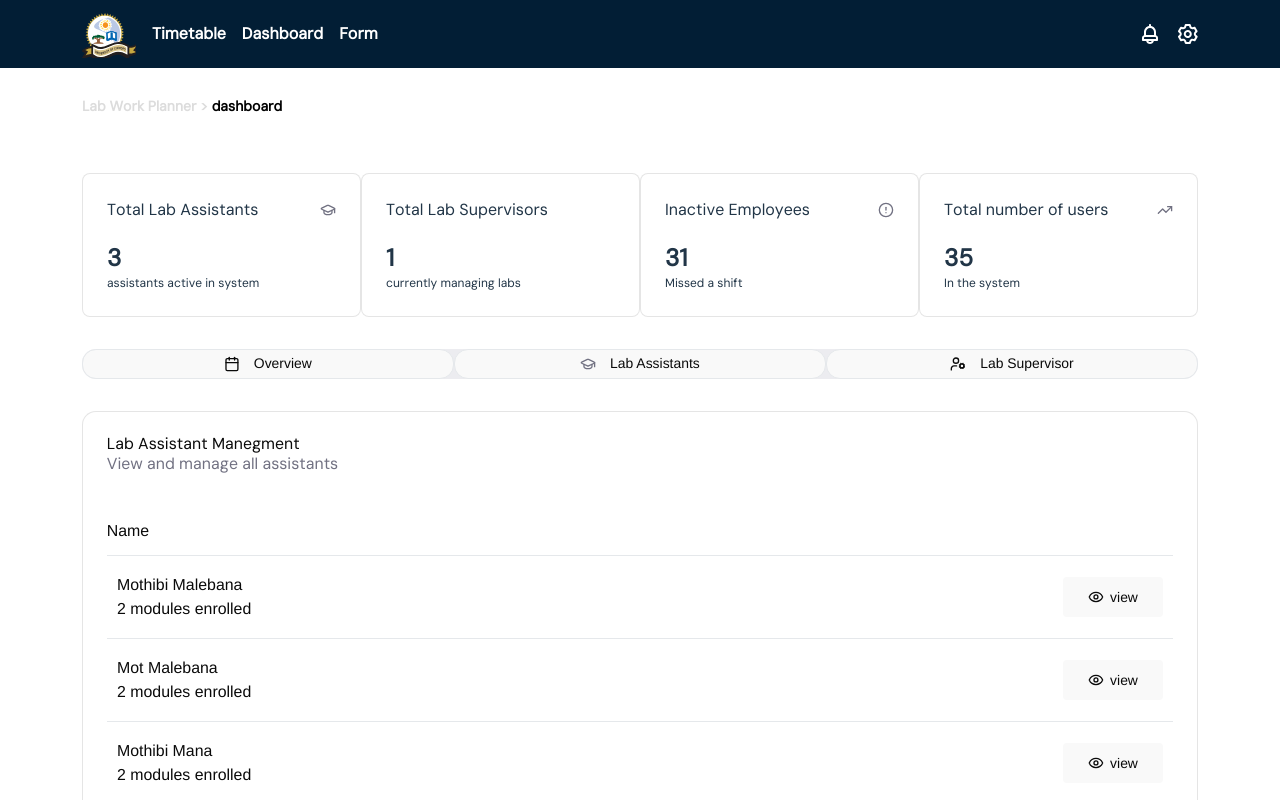
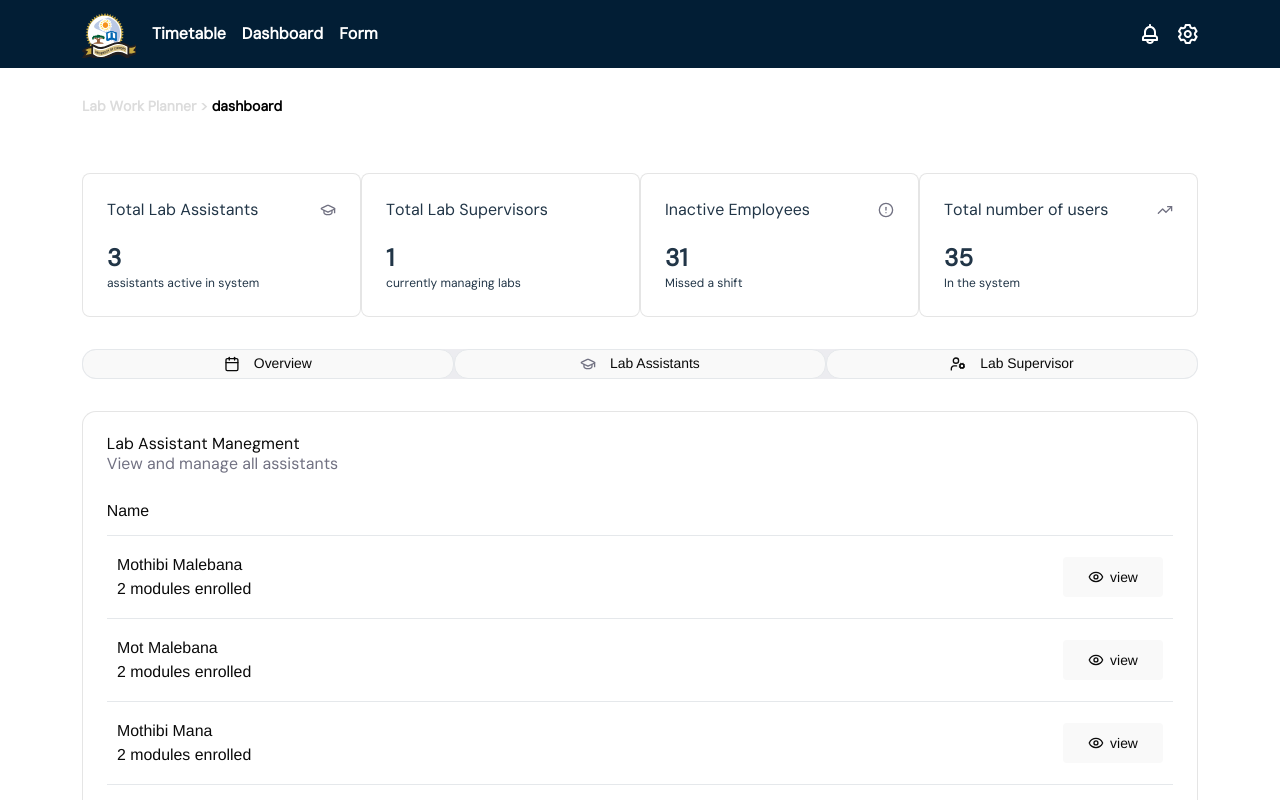
Before and after one commit to mothibimalebana/lab-work-planner, a React (Vite) app: page /dashboard in a window 1280 px wide. Both pictures are taken after a click on the button "Lab Assistants". Shown: the top 800 px of the page. Built offline with nearby package versions, Linux system fonts and the light colour scheme.

Commit message:
feat: dashboard complete

```diff
--- a/src/pages/Dashboard.tsx
+++ b/src/pages/Dashboard.tsx
@@ -196,7 +196,7 @@ function DashboardTable(
                     </div>
                 </div>
                 <div className="content overflow-y-auto w-full">
-                    <table className="w-full rounded-md mt-8 bg-white">
+                    <table className="w-full rounded-md mt-3 bg-white">
                         {
                         mode === 'assistants'
                             ?
```
